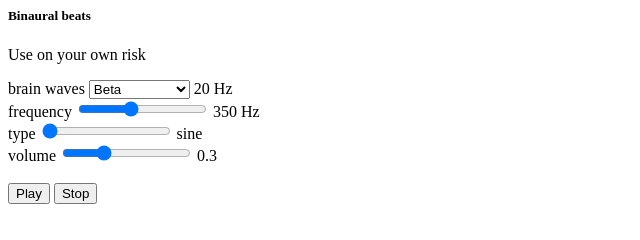
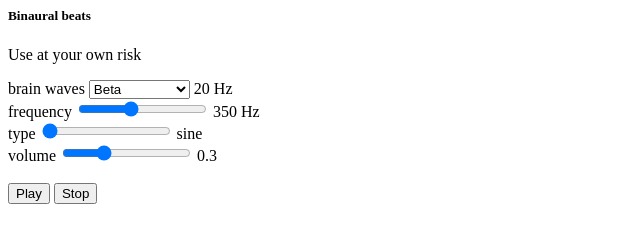
Before and after one commit to koodzi/binaural-beats, a plain HTML site: page index.html in a window 1280 px wide. Shown: the full height of the page, 0-640 px from the left. Drawn offline with Linux system fonts and the light colour scheme.

Commit message:
Grammar fix

```diff
--- a/index.html
+++ b/index.html
@@ -1,6 +1,6 @@
 <html>
     <h5>Binaural beats</h5>
-    <p>Use on your own risk</p>
+    <p>Use at your own risk</p>
 brain waves
 <select id="bIn" oninput="show()" >
     <option value="100">High Gamma</option>
```
